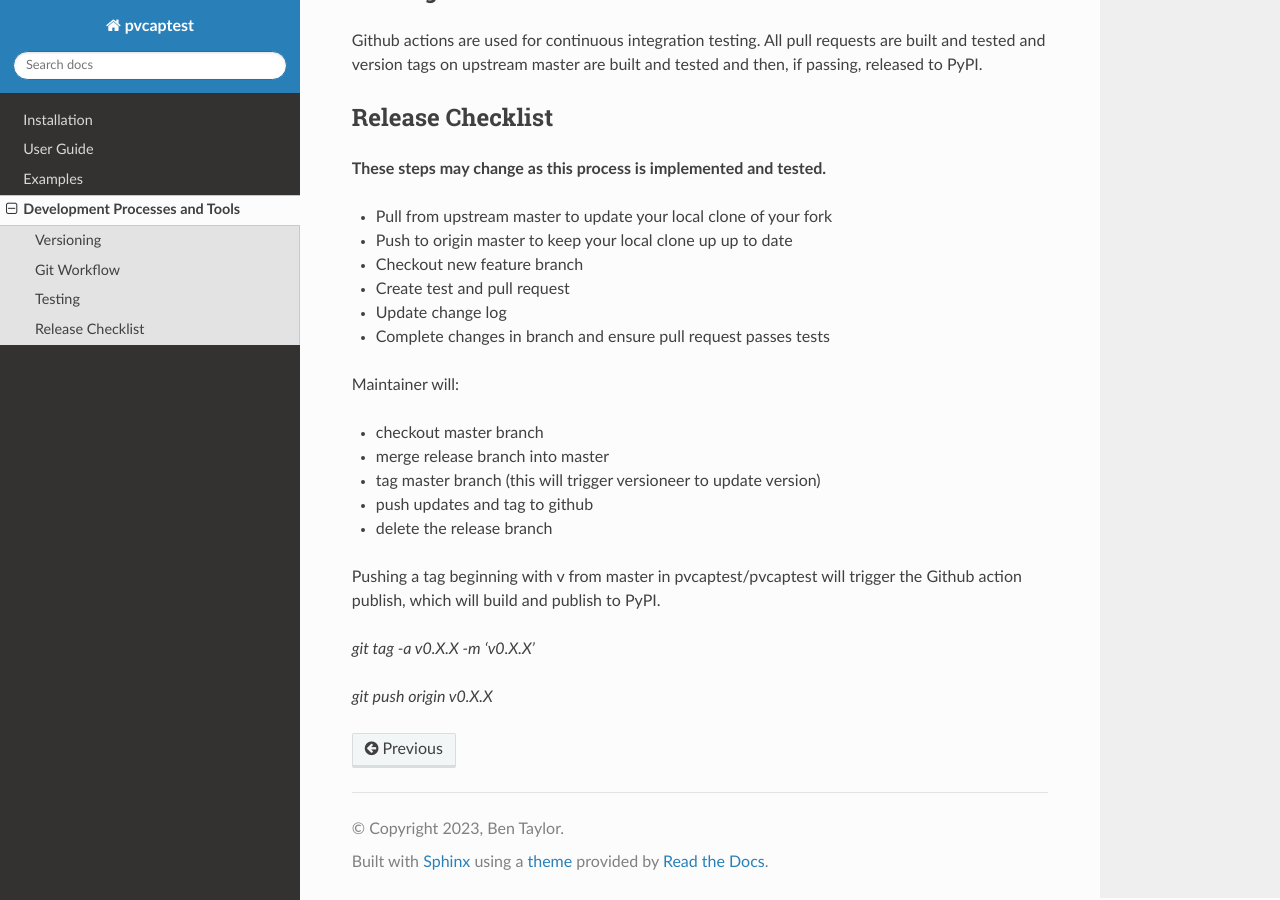
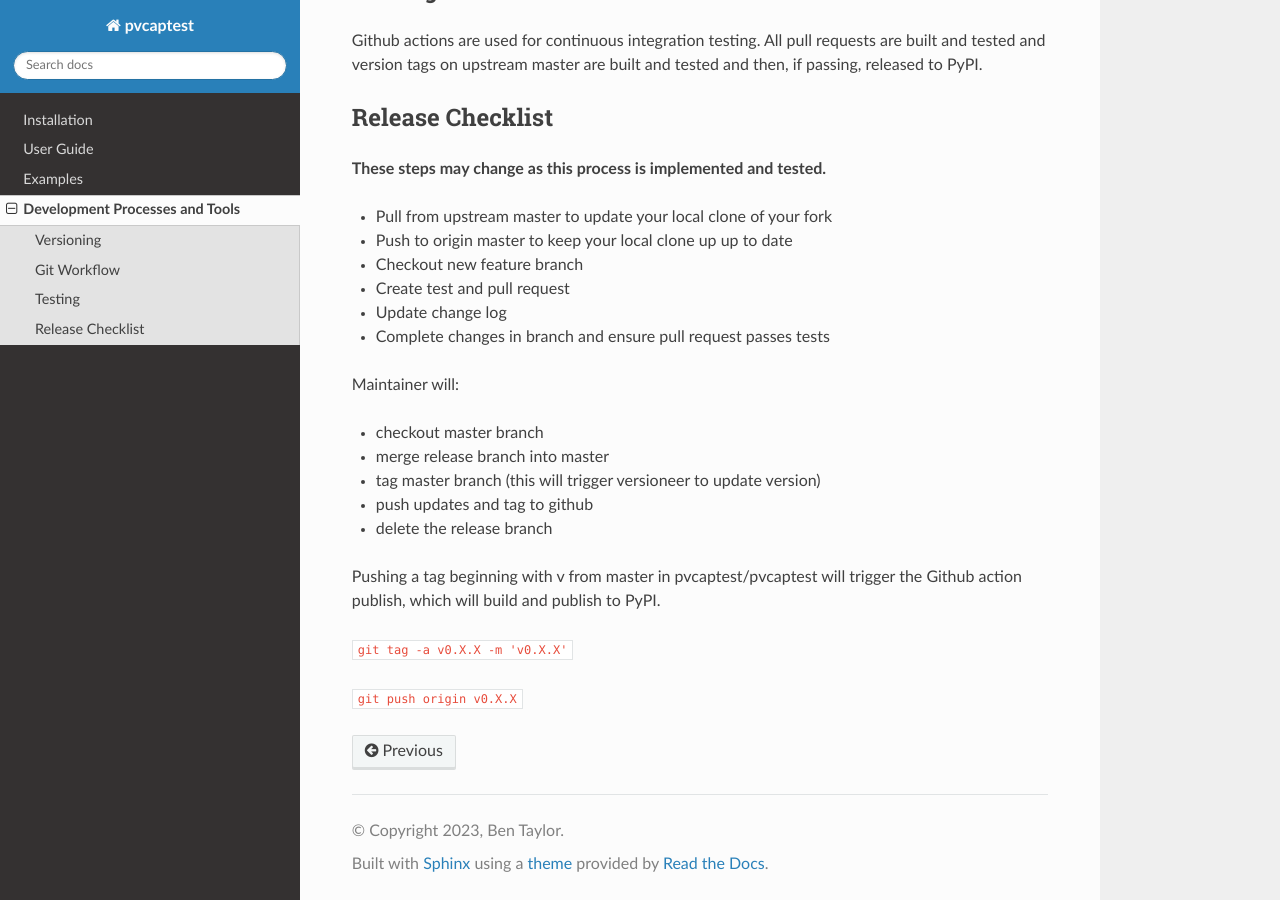
Before and after one commit to pvcaptest/pvcaptest, a Sphinx documentation site: the page built from docs/release.rst, in a window 1280 px wide and 900 px high, scrolled down 731 px. Built offline with Sphinx 7.4.7 and the Read the Docs theme 2.0.0, drawn with Linux system fonts in a browser that asks for light colours; pages that are not in the unit, such as notebooks, are missing from menus.

```diff
--- a/docs/release.rst
+++ b/docs/release.rst
@@ -50,6 +50,6 @@ Maintainer will:
 
 Pushing a tag beginning with v from master in pvcaptest/pvcaptest will trigger the Github action publish, which will build and publish to PyPI.
 
-`git tag -a v0.X.X -m 'v0.X.X'`
+``git tag -a v0.X.X -m 'v0.X.X'``
 
-`git push origin v0.X.X`
+``git push origin v0.X.X``
--- a/setup.py
+++ b/setup.py
@@ -63,6 +63,7 @@ setup(
     description=('Framework and methods to facilitate photovoltaic '
     'facility capacity testing following ASTM E2848.'),
     long_description=long_description,
+    long_description_content_type = 'text/rst'
     packages=find_packages(where="src"),
     package_dir={"": "src"},
     include_package_data=True,
```
